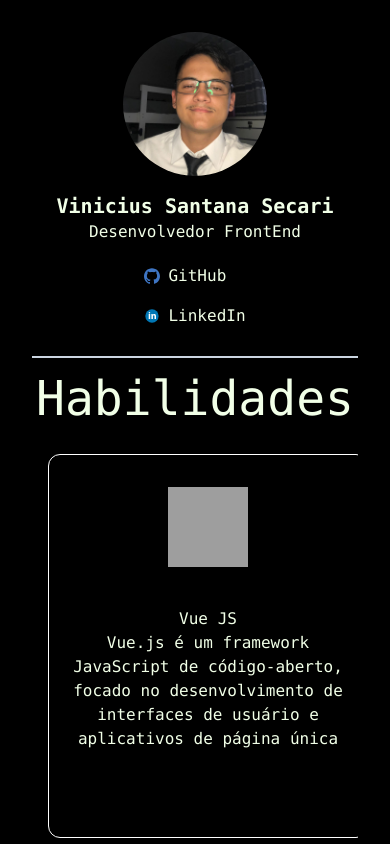
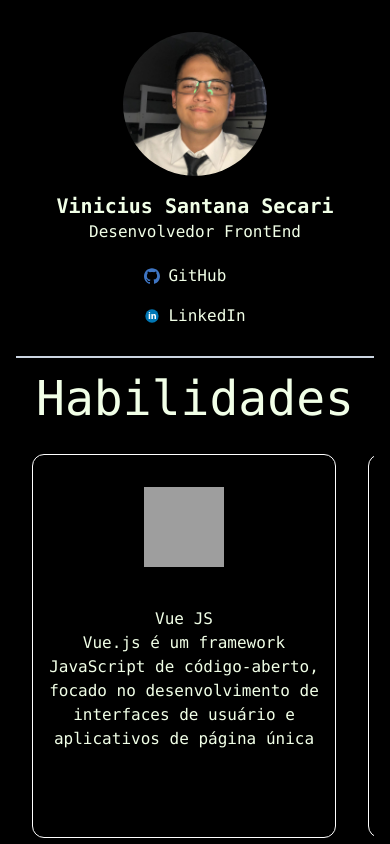
Before and after one commit to viniciussecari/portifolio, a Vue app: page / in a window 390 px wide. Shown: the top 844 px of the page. Built offline with nearby package versions, Linux system fonts and the light colour scheme; grey boxes are pictures that could not be loaded.

Commit message:
:bug: Replace to especific file skills arrays

```diff
--- a/index.html
+++ b/index.html
@@ -9,7 +9,7 @@
     <title>Portifólio - Vinicius Secari</title>
   </head>
   <body>
-    <div id="app" class="font-mono flex flex-col justify-start w-full overflow-x-hidden scroll-smooth"></div>
+    <div id="app" class="font-mono flex flex-col justify-start py-8 px-4 md:p-8 w-full overflow-x-hidden scroll-smooth"></div>
     <script type="module" src="/src/main.js"></script>
   </body>
 </html>
--- a/src/components/ExperienceItem.vue
+++ b/src/components/ExperienceItem.vue
@@ -10,7 +10,7 @@
         </span>
       </div>
 
-      <h3>{{ props.item.desc }}</h3>
+      <h3 class="sm:text-sm text-base">{{ props.item.desc }}</h3>
     </div>
 
     <div class="flex flex-wrap mt-2">
--- a/src/components/Skill.vue
+++ b/src/components/Skill.vue
@@ -26,4 +26,10 @@ const props = defineProps({
   min-width: 20rem;
   min-height: 20rem;
 }
+
+@media (max-width: 640px) {
+  .box {
+    min-width: 19rem;
+  }
+}
 </style>
--- a/src/components/Skills.vue
+++ b/src/components/Skills.vue
@@ -5,75 +5,14 @@
     </h1>
 
     <div class="carrousel">
-      <skill v-for="skill in skills" :key="skill.title" :item="skill" />
+      <skill v-for="skill in SKILLS" :key="skill.title" :item="skill" />
     </div>
   </section>
 </template>
 
 <script setup>
-import js from '../assets/icons/js.svg';
-import git from '../assets/icons/git.svg';
-import vue from '../assets/icons/vue.svg';
-import code from '../assets/icons/code.svg';
-import jest from '../assets/icons/jest.svg';
-import css_3 from '../assets/icons/css-3.svg';
-import html_5 from '../assets/icons/html-5.svg';
-import cypress from '../assets/icons/cypress.svg';
-
 import Skill from './Skill.vue';
-
-const skills = [
-  {
-    title: 'Vue JS',
-    description: `Vue.js é um framework JavaScript de código-aberto,
-        focado no desenvolvimento de interfaces de usuário e aplicativos de página única`,
-    icon: vue,
-  },
-  {
-    title: 'HTML',
-    description:
-      'HTML é uma linguagem de marcação utilizada na construção de páginas na Web.',
-    icon: html_5,
-  },
-  {
-    title: 'CSS',
-    description: `Cascading Style Sheets é um mecanismo para adicionar estilos a uma página web,
-        aplicado diretamente nas tags HTML ou ficar contido dentro das tags <style>.`,
-    icon: css_3,
-  },
-  {
-    title: 'JS',
-    description: `JavaScript é uma linguagem de programação interpretada estruturada,
-        de script em alto nível com tipagem dinâmica fraca e multiparadigma.`,
-    icon: js,
-  },
-  {
-    title: 'Jest',
-    description: `Jest é uma estrutura de teste de JavaScript
-    construída sobre o Jasmine e mantida pela Meta.`,
-    icon: jest,
-  },
-  {
-    title: 'Cypress',
-    description: `Cypress é uma ferramenta de teste de front-end
-    para aplicativos da web.`,
-    icon: cypress,
-  },
-  {
-    title: 'Git',
-    description: `Git é um sistema de controle de versões distribuído,
-    usado principalmente no desenvolvimento de software, mas pode ser usado para registrar o
-    histórico de edições de qualquer tipo de arquivo.`,
-    icon: git,
-  },
-  {
-    title: 'Clean Code',
-    description: `Clean Code ou código limpo se refere a um conjunto de boas práticas na
-    escrita de software que você pode aplicar para obter uma maior legibilidade
-    e manutenabilidade do seu código.`,
-    icon: code,
-  },
-];
+import SKILLS from '../utils/constants/SKILLS';
 </script>
 
 <style scoped>
--- a/src/style.css
+++ b/src/style.css
@@ -36,8 +36,6 @@
 }
 
 #app {
-  padding: 2rem;
-
   text-align: center;
 
   min-width: 100%;
--- /dev/null
+++ b/src/utils/constants/SKILLS.js
@@ -0,0 +1,62 @@
+
+import js from '../../assets/icons/js.svg';
+import git from '../../assets/icons/git.svg';
+import vue from '../../assets/icons/vue.svg';
+import code from '../../assets/icons/code.svg';
+import jest from '../../assets/icons/jest.svg';
+import css_3 from '../../assets/icons/css-3.svg';
+import html_5 from '../../assets/icons/html-5.svg';
+import cypress from '../../assets/icons/cypress.svg';
+
+export default [
+  {
+    title: 'Vue JS',
+    description: `Vue.js é um framework JavaScript de código-aberto,
+        focado no desenvolvimento de interfaces de usuário e aplicativos de página única`,
+    icon: vue,
+  },
+  {
+    title: 'HTML',
+    description:
+      'HTML é uma linguagem de marcação utilizada na construção de páginas na Web.',
+    icon: html_5,
+  },
+  {
+    title: 'CSS',
+    description: `Cascading Style Sheets é um mecanismo para adicionar estilos a uma página web,
+        aplicado diretamente nas tags HTML ou ficar contido dentro das tags <style>.`,
+    icon: css_3,
+  },
+  {
+    title: 'JS',
+    description: `JavaScript é uma linguagem de programação interpretada estruturada,
+        de script em alto nível com tipagem dinâmica fraca e multiparadigma.`,
+    icon: js,
+  },
+  {
+    title: 'Jest',
+    description: `Jest é uma estrutura de teste de JavaScript
+    construída sobre o Jasmine e mantida pela Meta.`,
+    icon: jest,
+  },
+  {
+    title: 'Cypress',
+    description: `Cypress é uma ferramenta de teste de front-end
+    para aplicativos da web.`,
+    icon: cypress,
+  },
+  {
+    title: 'Git',
+    description: `Git é um sistema de controle de versões distribuído,
+    usado principalmente no desenvolvimento de software, mas pode ser usado para registrar o
+    histórico de edições de qualquer tipo de arquivo.`,
+    icon: git,
+  },
+  {
+    title: 'Clean Code',
+    description: `Clean Code ou código limpo se refere a um conjunto de boas práticas na
+    escrita de software que você pode aplicar para obter uma maior legibilidade
+    e manutenabilidade do seu código.`,
+    icon: code,
+  },
+];
```
